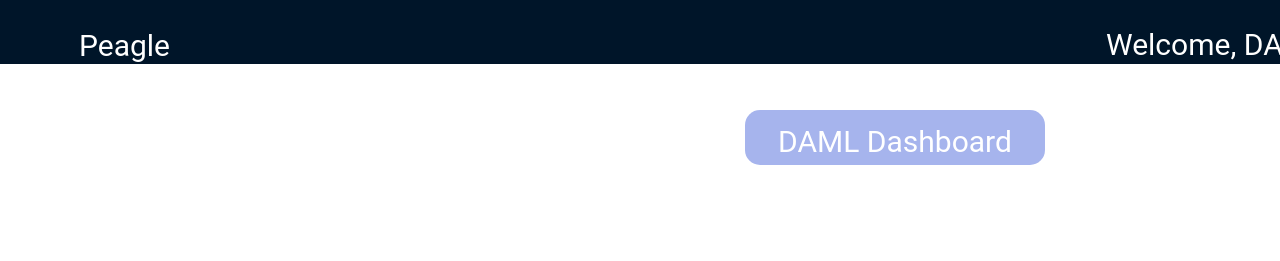
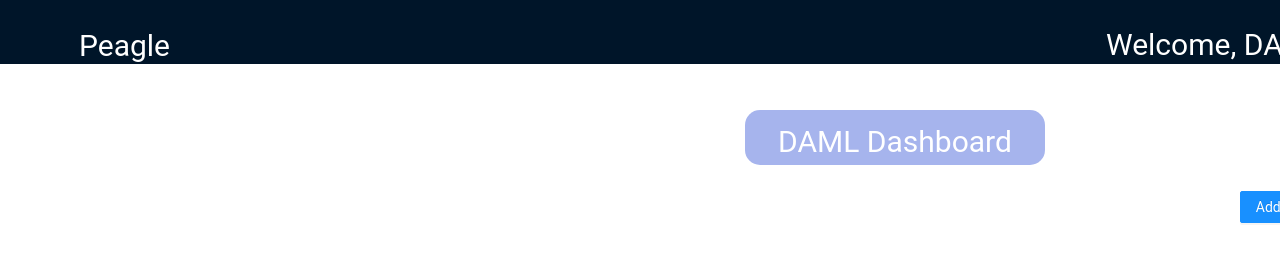
Before and after one commit to herbwang16/daml-dashboard, a React (Create React App) app: page / in a window 1280 px wide. Shown: the top 261 px of the page. Built offline with nearby package versions, Linux system fonts and the light colour scheme.

Commit message:
Update WidgetModal.js

```diff
--- a/src/components/widgetSelection/WidgetModal.js
+++ b/src/components/widgetSelection/WidgetModal.js
@@ -25,6 +25,14 @@ class WidgetModal extends React.Component {
       visible: true
     });
   };
+
+  renderError() {
+    return(
+      <div className="ui error message">
+        You must select a widget type before continuing.
+      </div>
+    );
+  }
 
   handleOk = e => {
     console.log(this.state);
@@ -75,7 +83,7 @@ class WidgetModal extends React.Component {
     return (
       <span>
         <Button
-          className="modal-button"
+          className="modal-button-add"
           type="primary"
           onClick={this.showModal}
         >
@@ -88,6 +96,7 @@ class WidgetModal extends React.Component {
           onCancel={this.handleCancel}
           okText={okText}
           width="50rem"
+          className="modal-style"
           bodyStyle={{
             overflowY: "scroll",
             height: "50rem",
@@ -97,7 +106,7 @@ class WidgetModal extends React.Component {
           }}
         >
           {this.state.errorMessage ? (
-            <div style={{ height: "4rem" }}>{this.state.errorMessage}</div>
+            <div style={{ height: "4rem", color: "red" }}>{this.state.errorMessage}</div>
           ) : (
             ""
           )}
```
